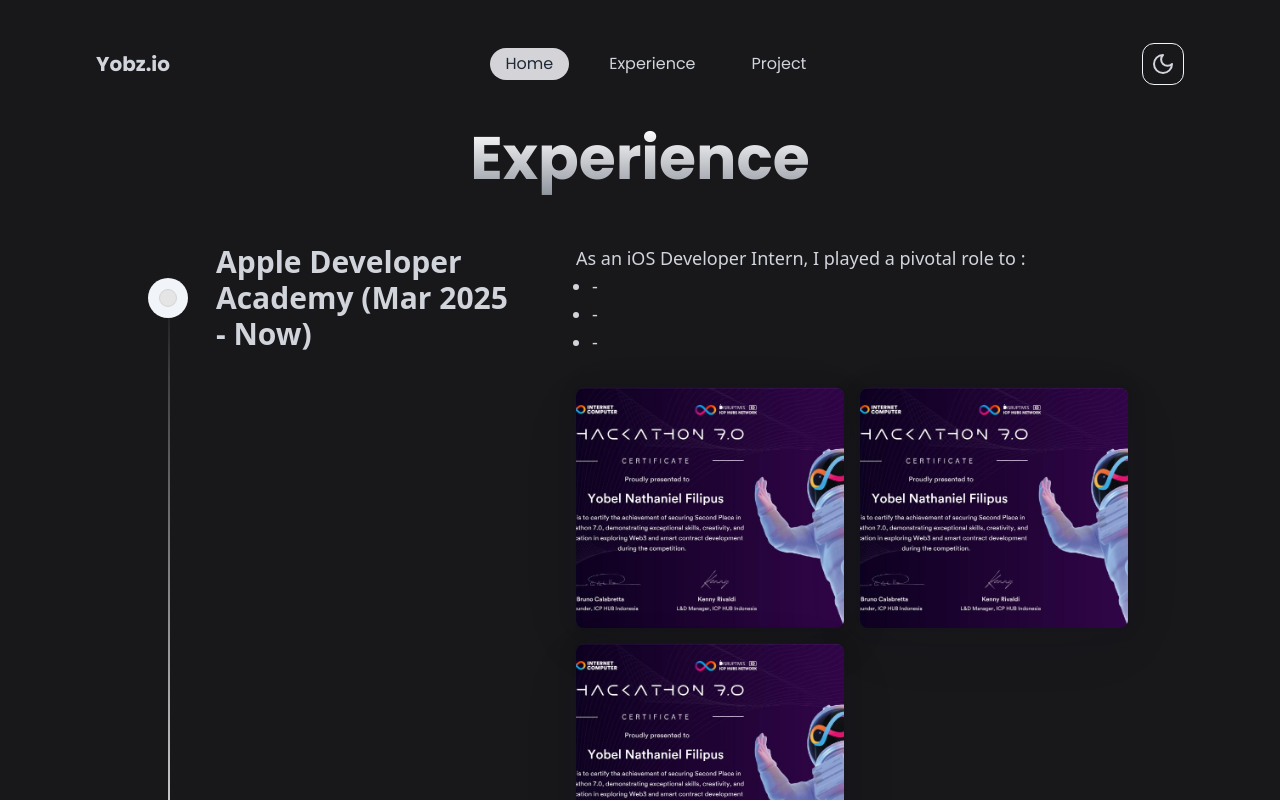
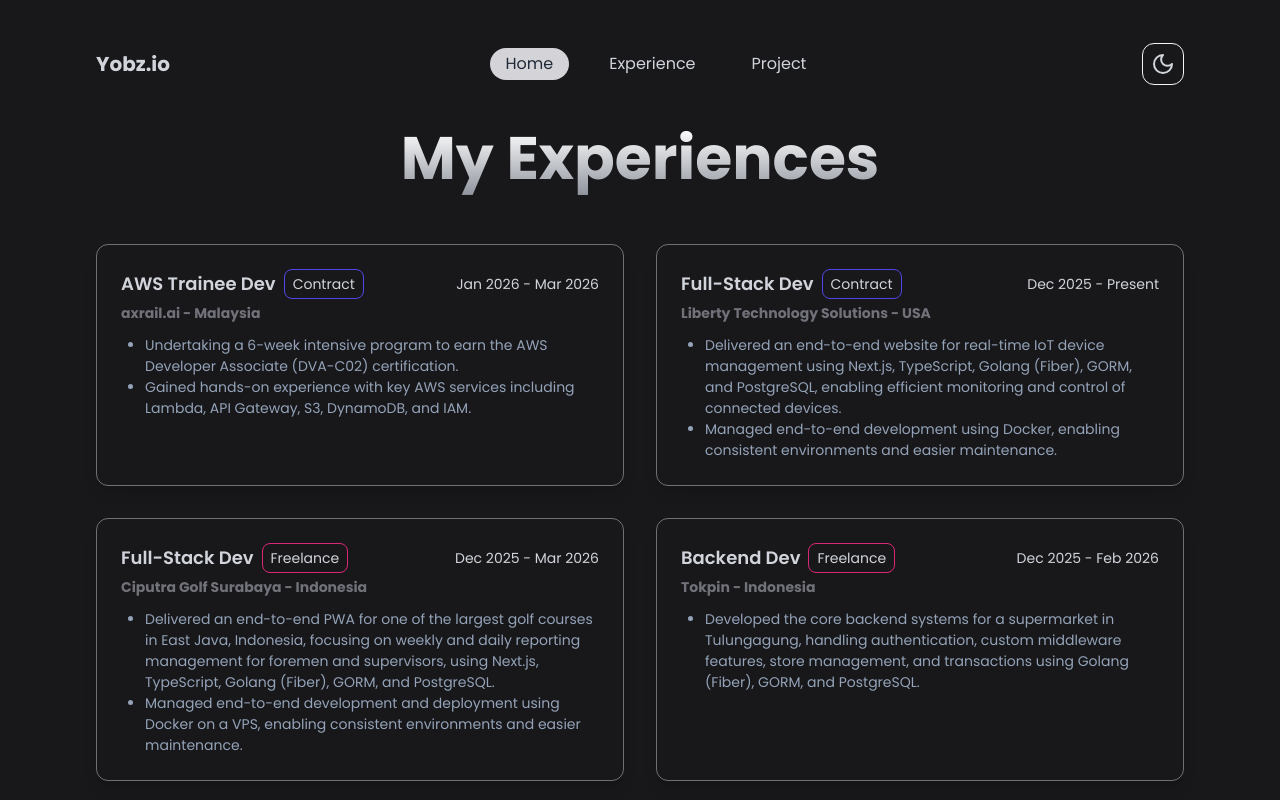
Before and after one commit to yebology/portfolio-web, a React (Vite) app: page /experience in a window 1280 px wide. Built offline with nearby package versions, Linux system fonts and the light colour scheme.

Commit message:
feat: done add experience

```diff
--- a/src/utils/list.ts
+++ b/src/utils/list.ts
@@ -1,4 +1,5 @@
 import { Github, Instagram, Linkedin, Mail } from "lucide-react";
+import { m } from "motion/react";
 
 export const navList = [
   {
@@ -39,6 +40,68 @@ export const socialMedia = [
     icon: Instagram,
     title: "Instagram",
     url: "https://instagram.com/yobelnathaniel01",
+  },
+];
+
+export const experienceList = [
+  {
+    role: "AWS Trainee Dev",
+    type: "Contract",
+    color: "border-indigo-600",
+    company: "axrail.ai",
+    country: "Malaysia",
+    period: "Jan 2026 - Mar 2026",
+    jobdesc: [
+      "Undertaking a 6-week intensive program to earn the AWS Developer Associate (DVA-C02) certification.",
+      "Gained hands-on experience with key AWS services including Lambda, API Gateway, S3, DynamoDB, and IAM.",
+    ],
+  },
+  {
+    role: "Full-Stack Dev",
+    type: "Contract",
+    color: "border-indigo-600",
+    company: "Liberty Technology Solutions",
+    country: "USA",
+    period: "Dec 2025 - Present",
+    jobdesc: [
+      "Delivered an end-to-end website for real-time IoT device management using Next.js, TypeScript, Golang (Fiber), GORM, and PostgreSQL, enabling efficient monitoring and control of connected devices.",
+      "Managed end-to-end development using Docker, enabling consistent environments and easier maintenance.",
+    ],
+  },
+  {
+    role: "Full-Stack Dev",
+    type: "Freelance",
+    color: "border-pink-600",
+    company: "Ciputra Golf Surabaya",
+    country: "Indonesia",
+    period: "Dec 2025 - Mar 2026",
+    jobdesc: [
+      "Delivered an end-to-end PWA for one of the largest golf courses in East Java, Indonesia, focusing on weekly and daily reporting management for foremen and supervisors, using Next.js, TypeScript, Golang (Fiber), GORM, and PostgreSQL.",
+      "Managed end-to-end development and deployment using Docker on a VPS, enabling consistent environments and easier maintenance.",
+    ],
+  },
+  {
+    role: "Backend Dev",
+    type: "Freelance",
+    color: "border-pink-600",
+    company: "Tokpin",
+    country: "Indonesia",
+    period: "Dec 2025 - Feb 2026",
+    jobdesc: [
+      "Developed the core backend systems for a supermarket in Tulungagung, handling authentication, custom middleware features, store management, and transactions using Golang (Fiber), GORM, and PostgreSQL.",
+    ],
+  },
+  {
+    role: "Project Manager & Backend Dev",
+    type: "Internship",
+    color: "border-green-600",
+    company: "Apple Developer Academy @UC Cohort 2025",
+    country: "Indonesia",
+    period: "Mar 2025 - Dec 2025",
+    jobdesc: [
+      "Led project planning and coordination as Project Manager for the final challenge, focusing on helping musculoskeletal therapy patients complete physiotherapist-prescribed home exercises.",
+      "Designed and developed the end-to-end backend system for the final challenge project using Golang (Fiber), GORM, and PostgreSQL, ensuring high performance and maintainable architecture.",
+    ],
   },
 ];
 
--- a/src/views/Experience.tsx
+++ b/src/views/Experience.tsx
@@ -11,95 +11,112 @@ import React from "react";
 import certifate from "../assets/certificate.jpeg";
 import closing_su from "../assets/closing_su.jpg";
 import rcn from "../assets/rcn.jpg";
+import { experienceList, projectList } from "@/utils/list";
 
 interface ExperienceProps {
   isDarkTheme: boolean;
 }
 
 export const Experience: React.FC<ExperienceProps> = ({ isDarkTheme }) => {
-  const data = [
-    {
-      isDarkTheme: isDarkTheme,
-      title: "Apple Developer Academy (Mar 2025 - Now)",
-      content: (
-        <div>
-          <p className={`${p_style} mb-8`}>
-            As an iOS Developer Intern, I played a pivotal role to :
-            <span>
-              <ul className={ul_style}>
-                <li>-</li>
-                <li>-</li>
-                <li>-</li>
-              </ul>
-            </span>
-          </p>
-          <div className={grid_style}>
-            <img
-              src={certifate}
-              alt="startup template"
-              width={image_width}
-              height={image_height}
-              className={img_style}
-            />
-            <img
-              src={certifate}
-              alt="startup template"
-              width={image_width}
-              height={image_height}
-              className={img_style}
-            />
-            <img
-              src={certifate}
-              alt="startup template"
-              width={image_width}
-              height={image_height}
-              className={img_style}
-            />
-          </div>
-        </div>
-      ),
-    },
-    {
-      isDarkTheme: isDarkTheme,
-      title: "Informatics Student Union (Aug 2023 - Jun 2024)",
-      content: (
-        <div>
-          <p className={`${p_style} mb-8`}>
-            As a Secretary, I played a pivotal role in :
-            <span>
-              <ul className={ul_style}>
-                <li>
-                  Leading the Informatics Student Union to win “Best
-                  Administrative Student Union” at Universitas Ciputra Awarding
-                  Night 2024.
-                </li>
-                <li>
-                  Managing administrative tasks, including scheduling meetings
-                  via Google Calendar and writing activity reports.
-                </li>
-              </ul>
-            </span>
-          </p>
-          <div className={grid_style}>
-            <img
-              src={rcn}
-              alt="startup template"
-              width={image_width}
-              height={image_height}
-              className={img_style}
-            />
-            <img
-              src={closing_su}
-              alt="startup template"
-              width={image_width}
-              height={image_height}
-              className={img_style}
-            />
-          </div>
-        </div>
-      ),
-    },
-  ];
+  // const data = [
+  //   {
+  //     isDarkTheme: isDarkTheme,
+  //     title: "Apple Developer Academy (Mar 2025 - Now)",
+  //     content: (
+  //       <div>
+  //         <p className={`${p_style} mb-8`}>
+  //           As an iOS Developer Intern, I played a pivotal role to :
+  //           <span>
+  //             <ul className={ul_style}>
+  //               <li>-</li>
+  //               <li>-</li>
+  //               <li>-</li>
+  //             </ul>
+  //           </span>
+  //         </p>
+  //         <div className={grid_style}>
+  //           <img
+  //             src={certifate}
+  //             alt="startup template"
+  //             width={image_width}
+  //             height={image_height}
+  //             className={img_style}
+  //           />
+  //           <img
+  //             src={certifate}
+  //             alt="startup template"
+  //             width={image_width}
+  //             height={image_height}
+  //             className={img_style}
+  //           />
+  //           <img
+  //             src={certifate}
+  //             alt="startup template"
+  //             width={image_width}
+  //             height={image_height}
+  //             className={img_style}
+  //           />
+  //         </div>
+  //       </div>
+  //     ),
+  //   },
+  //   {
+  //     isDarkTheme: isDarkTheme,
+  //     title: "Informatics Student Union (Aug 2023 - Jun 2024)",
+  //     content: (
+  //       <div>
+  //         <p className={`${p_style} mb-8`}>
+  //           As a Secretary, I played a pivotal role in :
+  //           <span>
+  //             <ul className={ul_style}>
+  //               <li>
+  //                 Leading the Informatics Student Union to win “Best
+  //                 Administrative Student Union” at Universitas Ciputra Awarding
+  //                 Night 2024.
+  //               </li>
+  //               <li>
+  //                 Managing administrative tasks, including scheduling meetings
+  //                 via Google Calendar and writing activity reports.
+  //               </li>
+  //             </ul>
+  //           </span>
+  //         </p>
+  //         <div className={grid_style}>
+  //           <img
+  //             src={rcn}
+  //             alt="startup template"
+  //             width={image_width}
+  //             height={image_height}
+  //             className={img_style}
+  //           />
+  //           <img
+  //             src={closing_su}
+  //             alt="startup template"
+  //             width={image_width}
+  //             height={image_height}
+  //             className={img_style}
+  //           />
+  //         </div>
+  //       </div>
+  //     ),
+  //   },
+  // ];
+  // return (
+  //   <div className="mx-8 md:mx-24">
+  //     <h1
+  //       className={`text-5xl xl:text-6xl font-bold text-center bg-gradient-to-b ${
+  //         isDarkTheme
+  //           ? "from-white to-gray-400/80"
+  //           : "from-black to-gray-300/80"
+  //       } bg-clip-text text-transparent leading-normal pb-4 mb-10`}
+  //     >
+  //       Experience
+  //     </h1>{" "}
+  //     <div>
+  //       <Timeline data={data} />
+  //     </div>
+  //   </div>
+  // );
   return (
     <div className="mx-8 md:mx-24">
       <h1
@@ -109,10 +126,61 @@ export const Experience: React.FC<ExperienceProps> = ({ isDarkTheme }) => {
             : "from-black to-gray-300/80"
         } bg-clip-text text-transparent leading-normal pb-4 mb-10`}
       >
-        Experience
-      </h1>{" "}
-      <div>
-        <Timeline data={data} />
+        My Experiences
+      </h1>
+
+      <div className="grid grid-cols-1 lg:grid-cols-2 gap-6 md:gap-8">
+        {experienceList.map((exp, index) => (
+          <div
+            key={index}
+            className={`border cursor-pointer hover:scale-105 duration-200 p-4 md:p-6 rounded-xl transition-all ${
+              isDarkTheme
+                ? "border-slate-100/40 hover:bg-slate-800/40 shadow-lg"
+                : "border-zinc-900 hover:bg-zinc-200/40 shadow-md"
+            }`}
+          >
+            {/* Header: Role & Company */}
+            <div className="flex flex-col justify-between items-start mb-3">
+              <div className="flex flex-row justify-between items-center w-full">
+                <div className="flex flex-row items-center space-x-1 md:space-x-2">
+                  <span className="font-semibold text-md md:text-lg">
+                    {exp.role}
+                  </span>
+                  <div
+                    className={`rounded-lg py-1 px-2 text-xs md:text-sm border ${exp.color}`}
+                  >
+                    {exp.type}
+                  </div>
+                </div>
+                <div className="text-sm">
+                  <span>{exp.period}</span>
+                </div>
+              </div>
+
+              <div className="mt-1 flex flex-col md:flex-row md:items-center md:space-x-2 text-xs md:text-sm text-zinc-500">
+                <span className="font-bold">
+                  {exp.company} - {exp.country}
+                </span>
+              </div>
+            </div>
+
+            {/* Job Description */}
+            {exp.jobdesc.length > 0 && (
+              <ul className="mt-2 list-disc ml-6">
+                {exp.jobdesc.map((job, jobIndex) => (
+                  <li
+                    key={jobIndex}
+                    className={`text-[14px] ${
+                      isDarkTheme ? "text-slate-400" : "text-zinc-500"
+                    }`}
+                  >
+                    {job}
+                  </li>
+                ))}
+              </ul>
+            )}
+          </div>
+        ))}
       </div>
     </div>
   );
```
